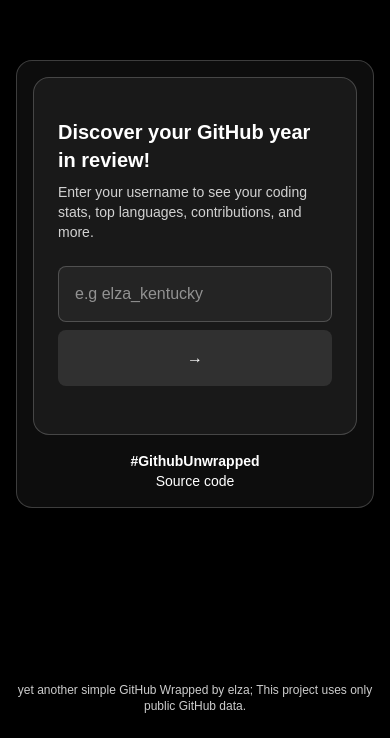
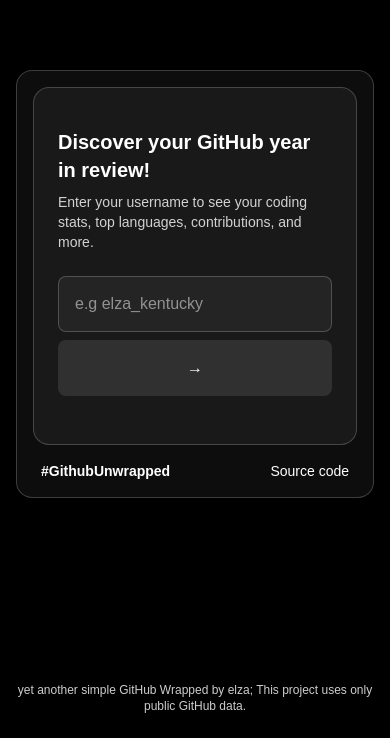
Before and after one commit to khuza08/ghwrapped, a Next.js app: page / in a window 390 px wide. Shown: the part 106-844 px from the top of the page. Built offline with nearby package versions, Linux system fonts and the light colour scheme.

Commit message:
flex-col

```diff
--- a/src/app/page.tsx
+++ b/src/app/page.tsx
@@ -48,7 +48,7 @@
                 setError={setError}
                 onSubmit={handleSubmit}
               />
-              <div className="mt-4 px-2 flex flex-col sm:flex-row justify-between items-center text-white text-sm sm:text-base">
+              <div className="mt-4 px-2 flex flex-row justify-between items-center text-white text-sm sm:text-base">
                 <div className="font-bold text-md md:text-lg lg:text-xl xl:text-2xl">
                   #GithubUnwrapped
                 </div>
```
